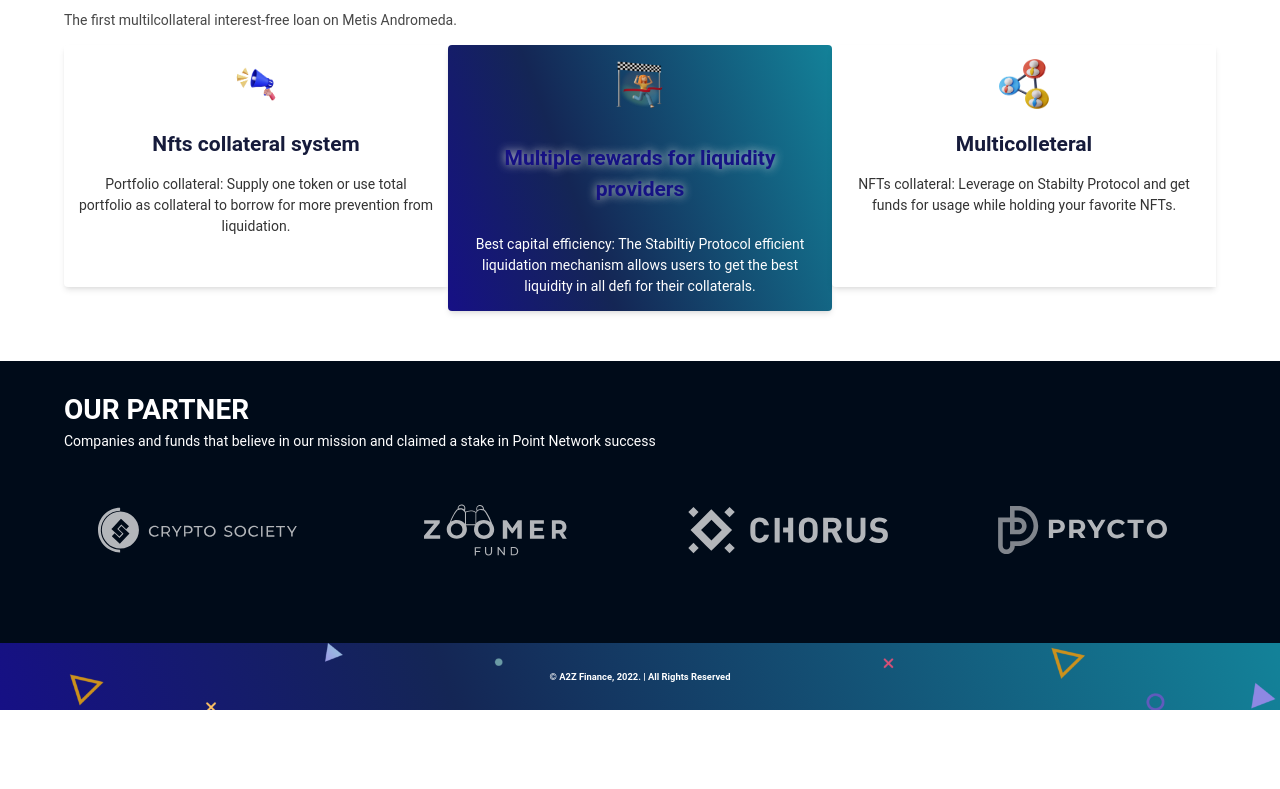
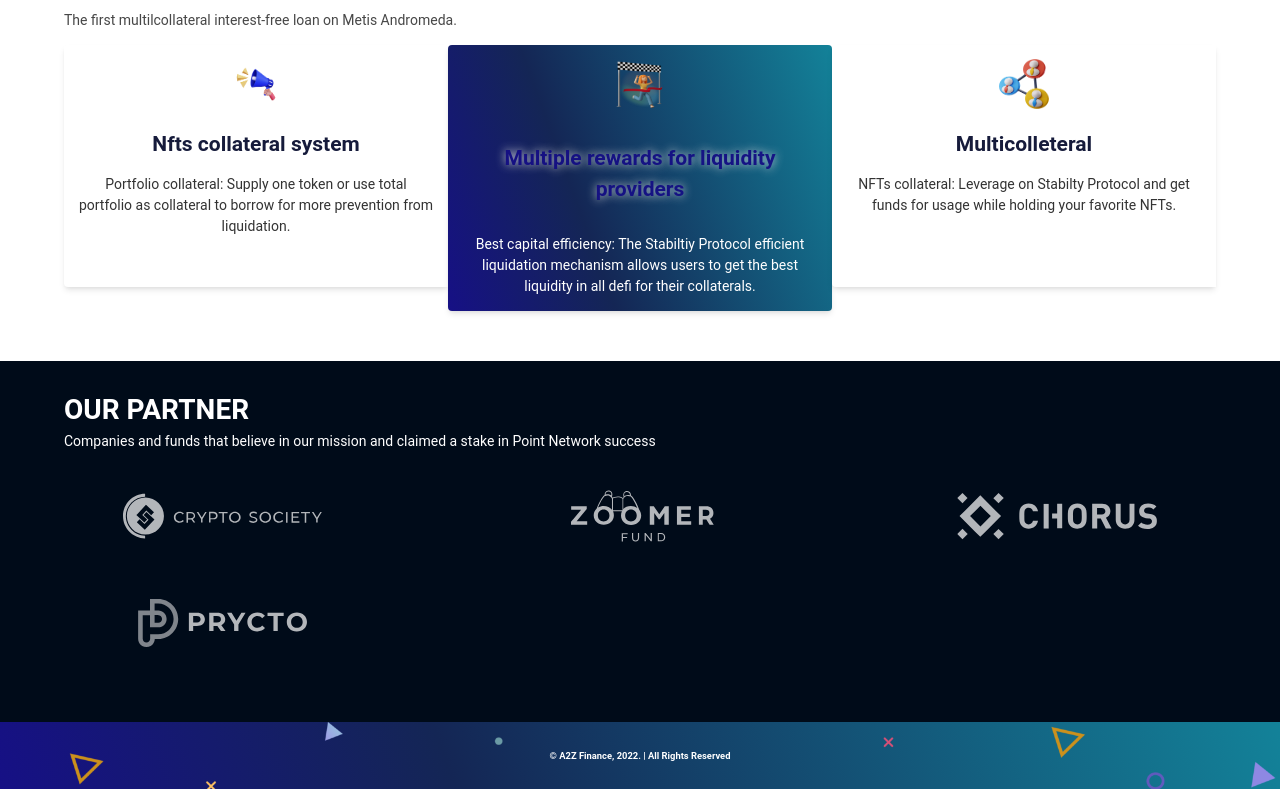
Before and after one commit to blyncnov/stability-protocol, a Next.js app: page / in a window 1280 px wide. Shown: the part 2587-3376 px from the top of the page. Before the commit the page ends 3297 px from the top, so only its background shows below. Built offline with nearby package versions, Linux system fonts and the light colour scheme.

Commit message:
stability protocol roadmaps v8

```diff
--- a/styles/Homepage/Partner.js
+++ b/styles/Homepage/Partner.js
@@ -18,10 +18,12 @@ export const Partner__Columns = styled.div`
 
 export const Partner__Grid = styled.div`
   width: 100%;
-  padding: 2em 0;
+  padding: 1em 0;
   display: grid;
   grid-template-columns: repeat(auto-fit, minmax(250px, 1fr));
-  gap: 2em;
+  row-gap: 0;
+  column-gap: 100px;
+
   justify-content: center;
   text-align: center;
 
--- a/styles/globals.css
+++ b/styles/globals.css
@@ -48,7 +48,6 @@ a {
   color: inherit;
 }
 
-
 .vertical-timeline-element-content {
   background-color: white !important;
   box-shadow: rgb(0 0 0 / 10%) 0px 4px 6px -1px,
```
